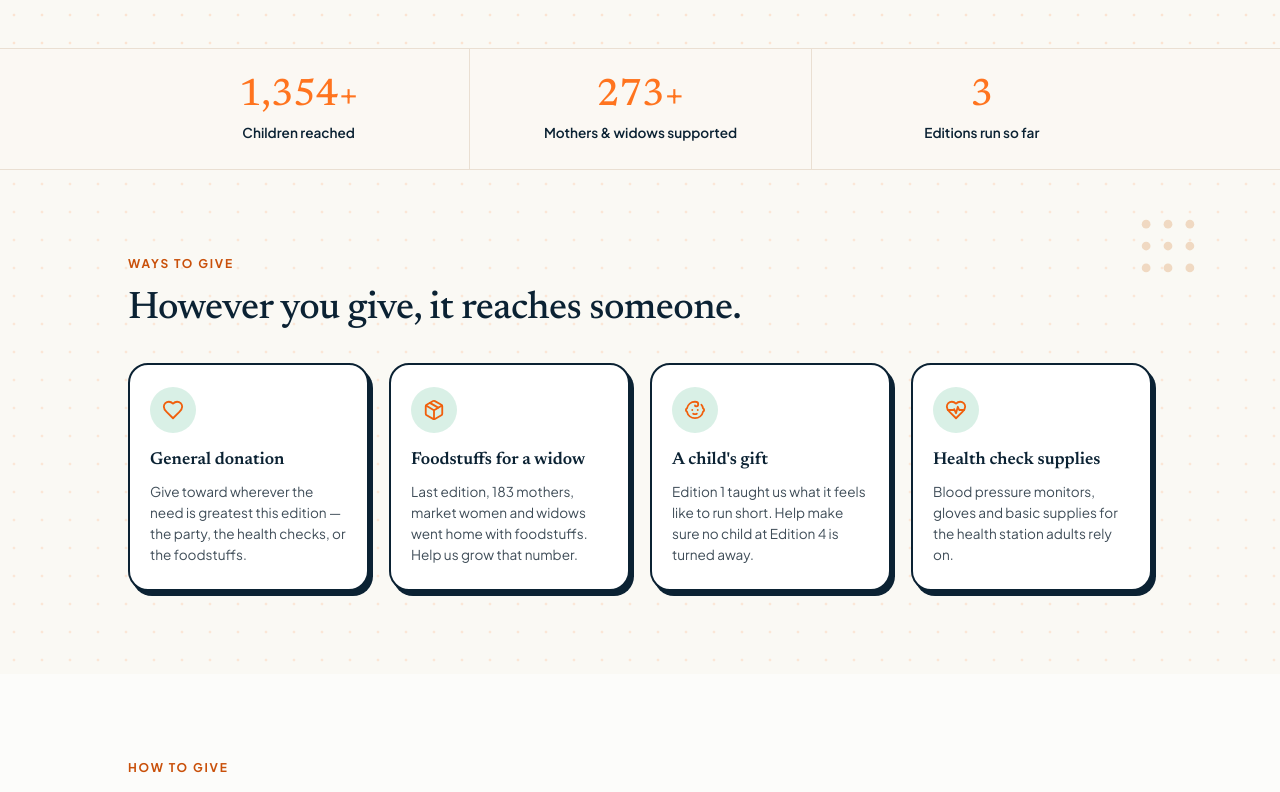
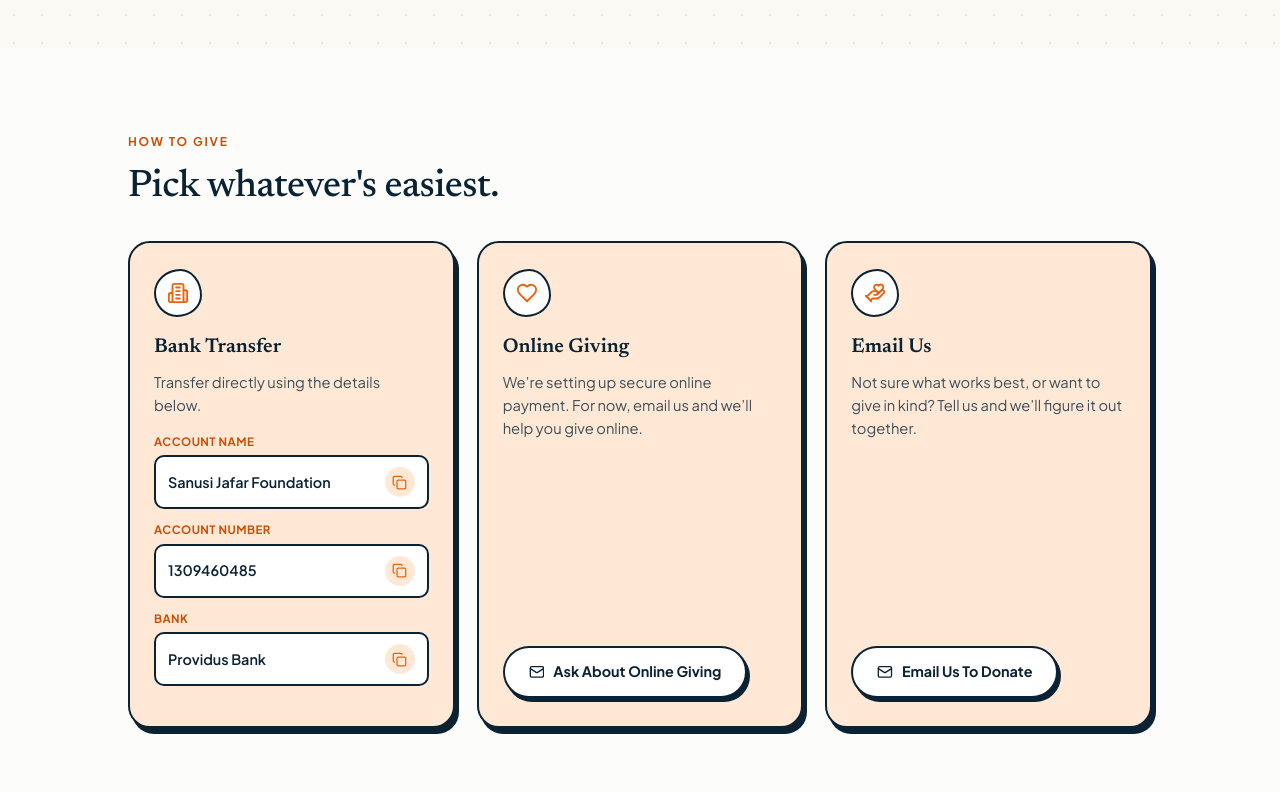
Before and after one commit to kvng-dev/sjfoundation, a React (Vite) app: page /donate in a window 1280 px wide. Shown: the part 440-1232 px from the top of the page. Built offline with nearby package versions, Linux system fonts and the light colour scheme.

Commit message:
fix: writeup

```diff
--- a/src/components/ChristmasFeature.jsx
+++ b/src/components/ChristmasFeature.jsx
@@ -68,7 +68,7 @@ export default function ChristmasFeature() {
             market women in the community. Edition 4 is this December 19.
           </p>
           <Link to={LINK} className="cf-btn">
-            Explore Christmas On The Streets <LuArrowRight aria-hidden="true" />
+            Explore Christmas In The Street <LuArrowRight aria-hidden="true" />
           </Link>
         </div>
       </div>
--- a/src/pages/donate.jsx
+++ b/src/pages/donate.jsx
@@ -40,8 +40,8 @@ const CONTACT_EMAIL = "sanusijafarfoundation@gmail.com";
 // if a field isn't ready yet; never publish a guessed account number.
 const BANK_DETAILS = {
   accountName: "Sanusi Jafar Foundation",
-  accountNumber: "[Add account number]",
-  bankName: "[Add bank name]",
+  accountNumber: "1309460485",
+  bankName: "Providus Bank",
 };
 
 // Set this once you have a real payment link (Paystack/Flutterwave/etc.).
@@ -206,37 +206,37 @@ function Hero() {
   );
 }
 
-function ImpactStrip() {
-  return (
-    <section className="dn-strip" aria-label="Impact so far">
-      <div className="dn-wrap">
-        <dl className="dn-strip__grid">
-          {IMPACT_STRIP.map((s, i) => (
-            <Reveal
-              as="div"
-              key={s.label}
-              delay={i * 80}
-              className="dn-strip__item"
-            >
-              <dt className="dn-sr">{s.label}</dt>
-              <dd className="dn-strip__value">
-                <CountUp
-                  end={s.value}
-                  duration={2.2}
-                  separator=","
-                  enableScrollSpy
-                  scrollSpyOnce
-                />
-                {s.suffix}
-              </dd>
-              <dd className="dn-strip__label">{s.label}</dd>
-            </Reveal>
-          ))}
-        </dl>
-      </div>
-    </section>
-  );
-}
+// function ImpactStrip() {
+//   return (
+//     <section className="dn-strip" aria-label="Impact so far">
+//       <div className="dn-wrap">
+//         <dl className="dn-strip__grid">
+//           {IMPACT_STRIP.map((s, i) => (
+//             <Reveal
+//               as="div"
+//               key={s.label}
+//               delay={i * 80}
+//               className="dn-strip__item"
+//             >
+//               <dt className="dn-sr">{s.label}</dt>
+//               <dd className="dn-strip__value">
+//                 <CountUp
+//                   end={s.value}
+//                   duration={2.2}
+//                   separator=","
+//                   enableScrollSpy
+//                   scrollSpyOnce
+//                 />
+//                 {s.suffix}
+//               </dd>
+//               <dd className="dn-strip__label">{s.label}</dd>
+//             </Reveal>
+//           ))}
+//         </dl>
+//       </div>
+//     </section>
+//   );
+// }
 
 function WaysToGive() {
   return (
@@ -381,9 +381,9 @@ export default function Donate() {
     <div className="dn-page">
       <style>{CSS}</style>
       <Hero />
-      <ImpactStrip />
+      <HowToGive />
+      {/* <ImpactStrip /> */}
       <WaysToGive />
-      <HowToGive />
       <ClosingNote />
     </div>
   );
```
